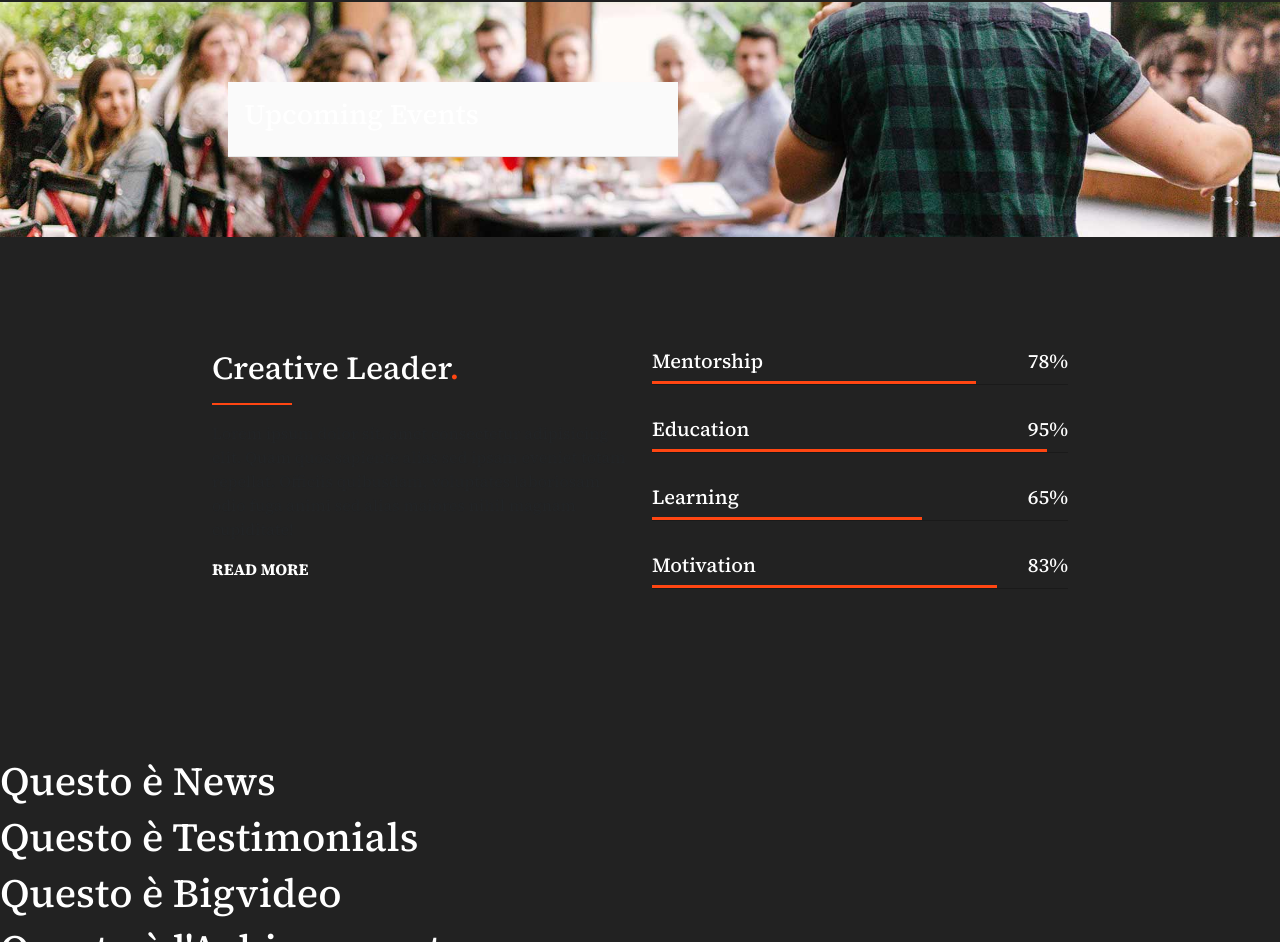
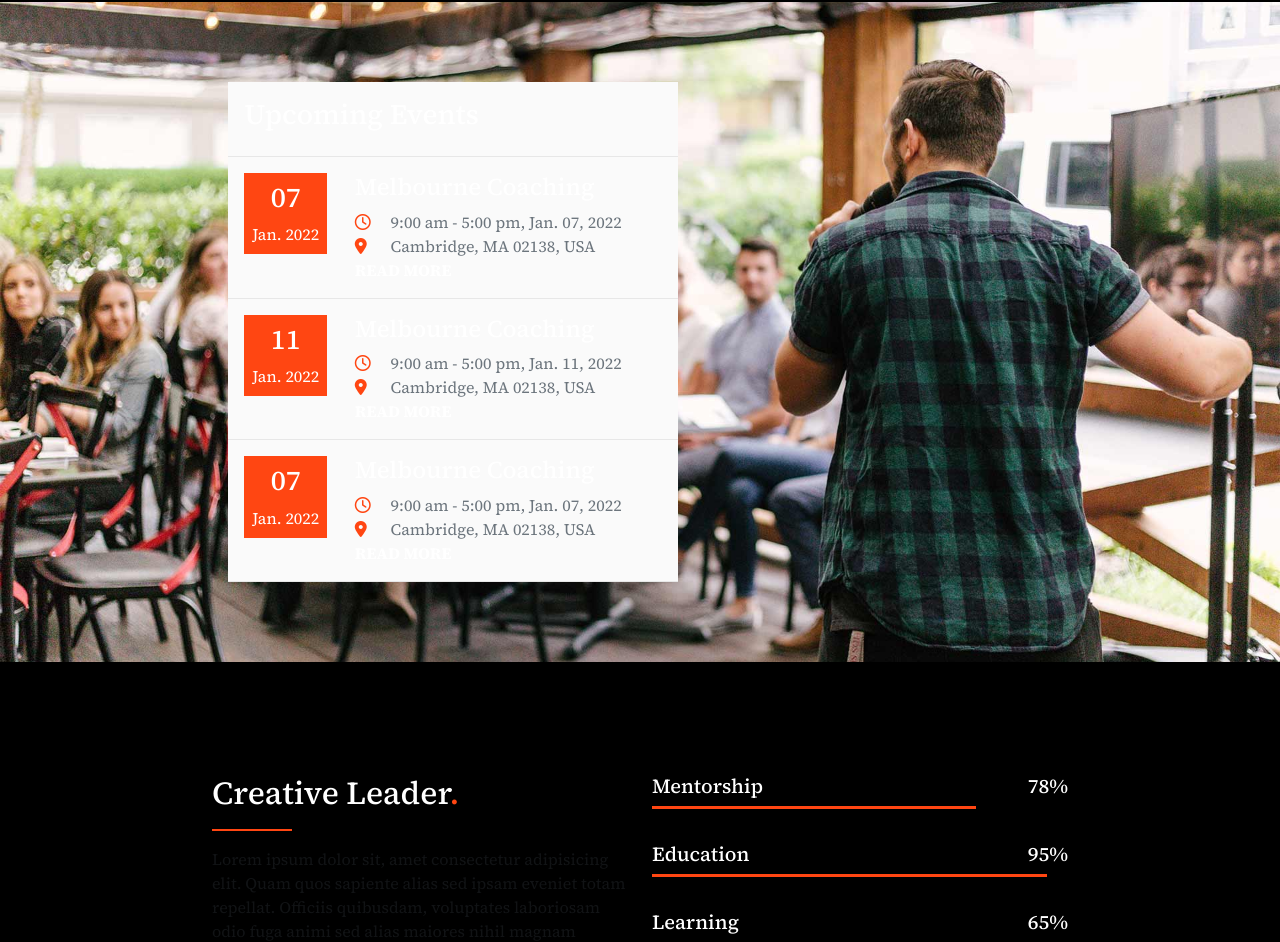
Before and after one commit to FilippoBonanno/proj-html-vuejs, a Vue app: page / in a window 1280 px wide. Shown: the part 1858-2800 px from the top of the page. Built offline with nearby package versions, Linux system fonts and the light colour scheme.

Commit message:
layout review

```diff
--- a/src/components/MyAppHeader.vue
+++ b/src/components/MyAppHeader.vue
@@ -97,7 +97,7 @@ export default {
     flex-wrap: wrap;
     height: calc(100% - 178px);
     align-items: center;
-    margin-left: 5%;
+    margin-left: 10%;
 
 }
 
--- a/src/data/store.js
+++ b/src/data/store.js
@@ -1,75 +1,100 @@
 import { reactive } from "vue";
 const store = reactive({
-    immagini:{
-        jumbotron: ["h1-rev-img-01.jpg","rev-slider-main-home-img-02.png","rev-slider-main-home-img-03.jpg"],
+    immagini: {
+        jumbotron: ["h1-rev-img-01.jpg", "rev-slider-main-home-img-02.png", "rev-slider-main-home-img-03.jpg"],
         skillsIcon: [{
-            img:"svg-0.svg",
-            title:"Knowing"
+            img: "svg-0.svg",
+            title: "Knowing"
         },
         {
-            img:"svg-1.svg",
-            title:"Selling"
+            img: "svg-1.svg",
+            title: "Selling"
         },
         {
-            img:"svg-2.svg",
-            title:"Learning"
+            img: "svg-2.svg",
+            title: "Learning"
         },
         {
-            img:"svg-3.svg",
-            title:"Contact"
+            img: "svg-3.svg",
+            title: "Contact"
         }],
-
-        foundersImg: ["h1-img-03.jpg","h1-img-01.jpg","h1-img-02.jpg"],
-        blog: ["h1-blog-img-01.jpg","h1-blog-img-02.jpg","h1-blog-img-03.jpg","h1-blog-img-04.jpg"],
-        testimonialsAvatar:[
+        foundersImg: ["h1-img-03.jpg", "h1-img-01.jpg", "h1-img-02.jpg"],
+        blog: ["h1-blog-img-01.jpg", "h1-blog-img-02.jpg", "h1-blog-img-03.jpg", "h1-blog-img-04.jpg"],
+        testimonialsAvatar: [
             {
                 name: "Cynthia Clark",
-                img : "h3-img-04.png",
+                img: "h3-img-04.png",
                 description: "loremloremlor emloremloremloremlor emloremlorem loremloremlo remlor emloremloremlorlorem loremlor "
             },
             {
                 name: "Clarice Hastings",
-                img : "h3-img-07.png",
-                description:"loremlore mloremloreml oremloremloremlo remloremloremlore mloreml oremloreml oremloremremlor emlorem "
+                img: "h3-img-07.png",
+                description: "loremlore mloremloreml oremloremloremlo remloremloremlore mloreml oremloreml oremloremremlor emlorem "
             },
             {
                 name: "Brenda Kelly",
-                img : "h3-img-08.png",
-                description:"loremlor emloremlor emloremloremloremloremlo remloremloremlor emloremloreml oremloremremlo remlorem "
+                img: "h3-img-08.png",
+                description: "loremlor emloremlor emloremloremloremloremlo remloremloremlor emloremloreml oremloremremlo remlorem "
             }
         ],
-        staff:[
+        staff: [
             {
                 name: "Christine Yin",
                 role: "Founder",
-                img : ""
+                img: ""
             },
             {
                 name: "Stephen Griffin",
                 role: "Life Coach",
-                img : ""
+                img: ""
             },
             {
                 name: "Sandra Harvey",
                 role: "Instructor",
-                img : ""
+                img: ""
             },
             {
                 name: "Ruth Hunter",
                 role: "Manager",
-                img : ""
+                img: ""
             },
             {
                 name: "Maya Adams",
                 role: "Nutritionist",
-                img : ""
+                img: ""
             },
         ],
-        logos:{
-            standard:["h4-clients-img-01.png","h4-clients-img-03.png","h4-clients-img-05.png","h4-clients-img-07.png","h4-clients-img-09.png"],
-            hovered:["h4-clients-img-02.png","h4-clients-img-04.png","h4-clients-img-06.png","h4-clients-img-08.png","h4-clients-img-10.png"],
+        logos: {
+            standard: ["h4-clients-img-01.png", "h4-clients-img-03.png", "h4-clients-img-05.png", "h4-clients-img-07.png", "h4-clients-img-09.png"],
+            hovered: ["h4-clients-img-02.png", "h4-clients-img-04.png", "h4-clients-img-06.png", "h4-clients-img-08.png", "h4-clients-img-10.png"],
         }
-    }
+    },
+    events: [
+        {
+            event: "Melbourne Coaching",
+            date: "2022-1-7",
+            startTime: "9:00 am",
+            finishTime: "5:00 pm",
+            location: "Cambridge, MA 02138, USA",
+            description: "lorem lorem lorem lorem loremloremlorem lorem lorem lorem lorem"
+        },
+        {
+            event: "Melbourne Coaching",
+            date: "2022-1-11",
+            startTime: "9:00 am",
+            finishTime: "5:00 pm",
+            location: "Cambridge, MA 02138, USA",
+            description: "lorem lorem lorem lorem loremloremlorem lorem lorem lorem lorem"
+        },
+        {
+            event: "Melbourne Coaching",
+            date: "2022-1-7",
+            startTime: "9:00 am",
+            finishTime: "5:00 pm",
+            location: "Cambridge, MA 02138, USA",
+            description: "lorem lorem lorem lorem loremloremlorem lorem lorem lorem lorem"
+        }
+    ]
 
 });
 export default store;
--- a/src/style.css
+++ b/src/style.css
@@ -5,6 +5,6 @@
 }
 body{
   font-family: "Source Serif 4", serif;
-  background-color: #222;
-  color:white;
+  background-color: #000000;
+  color:rgb(255, 255, 255);
 }
```
